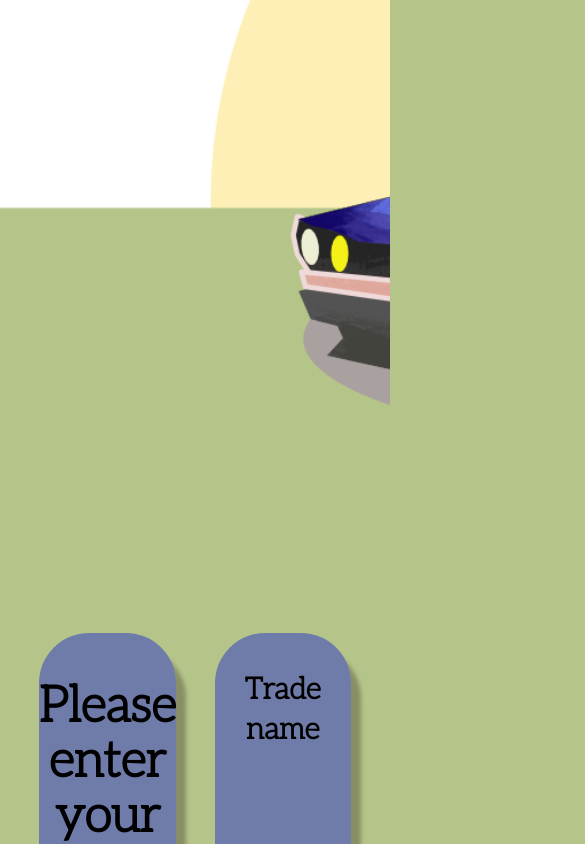
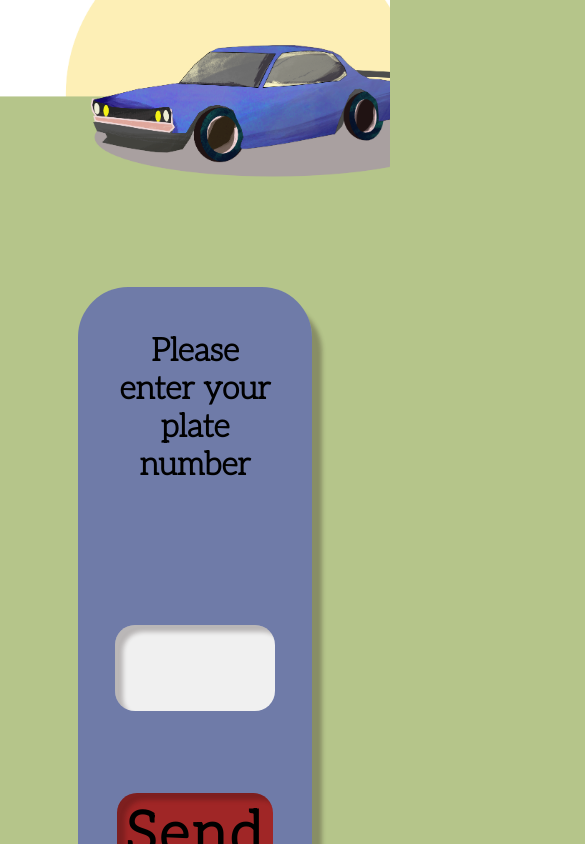
Before and after one commit to brzeczkowskaw/car-vin-number, a Vue app: page / in a window 390 px wide. Shown: the top 844 px of the page, 585 px wide, since content can reach past the window. Built offline with nearby package versions, Linux system fonts and the light colour scheme; no server answers.

Commit message:
Add responsive views

```diff
--- a/src/App.vue
+++ b/src/App.vue
@@ -1,6 +1,6 @@
 <template>
   <div id="app">
-    <div>
+    <div class="ilustration">
       <Ilustration />
     </div>
     <div>
@@ -41,6 +41,11 @@
   margin: 0;
   padding: 0;
 }
+
+.ilustration {
+  justify-content: center;
+}
+
 .frames {
   display: flex;
   flex-direction: row;
--- a/src/components/Frames.vue
+++ b/src/components/Frames.vue
@@ -156,4 +156,25 @@
   justify-items: center;
   padding-top: 2vh;
 }
+
+@media (max-width: 1100px) {
+  .frames {
+    display: flex;
+    flex-direction: column;
+    align-items: center;
+  }
+
+  .frame {
+    margin-bottom: 5vh;
+    width: 60vw;
+  }
+
+  .btn {
+    width: 40vw;
+  }
+
+  .input {
+    width: 40vw;
+  }
+}
 </style>
--- a/src/components/Ilustration.vue
+++ b/src/components/Ilustration.vue
@@ -17,4 +17,33 @@
   background-image: url(../assets/autko1.png);
   background-size: cover;
 }
+
+@media (min-width: 721px) and (max-width: 1100px) {
+  .ilustration {
+    height: 50vh;
+    margin-top: -5vh;
+  }
+}
+
+@media (min-width: 531px) and (max-width: 720px) {
+  .ilustration {
+    height: 40vh;
+    margin-top: -5vh;
+  }
+}
+
+@media (min-width: 401px) and (max-width: 530px) {
+  .ilustration {
+    height: 30vh;
+    margin-top: -5vh;
+  }
+}
+
+@media (max-width: 400px) {
+  .ilustration {
+    height: 25vh;
+    margin-top: -1vh;
+  }
+}
+
 </style>
--- a/src/components/NameText.vue
+++ b/src/components/NameText.vue
@@ -28,4 +28,15 @@
   line-height: 40px;
   text-align: center;
 }
+
+@media (max-width: 1100px) {
+  .name {
+    width: 45vw
+  }
+
+  .text {
+    font-size: 20px;
+    line-height: 25px;
+  }
+}
 </style>
--- a/src/components/ResultText.vue
+++ b/src/components/ResultText.vue
@@ -27,5 +27,17 @@
   font-size: 36px;
   line-height: 40px;
   text-align: center;
+  color: #A02626
+}
+
+@media (max-width: 1100px) {
+  .result {
+    width: 45vw
+  }
+
+  .text {
+    font-size: 26px;
+    line-height: 30px;
+  }
 }
 </style>
--- a/src/components/Slider.vue
+++ b/src/components/Slider.vue
@@ -39,9 +39,9 @@
       const car = JSON.stringify(results);
       const cars = JSON.parse(car);
 
-      const random1 = Math.floor(Math.random() * 100 + 1);
-      const random2 = Math.floor(Math.random() * 100 + 2);
-      const random3 = Math.floor(Math.random() * 100 + 3);
+      const random1 = Math.floor(Math.random() * 10 + 1);
+      const random2 = Math.floor(Math.random() * 10 + 2);
+      const random3 = Math.floor(Math.random() * 10 + 3);
 
       this.picSrc1 = cars.photos[random1].src.original;
       this.picAlt1 = cars.photos[random1].photographer;
@@ -64,4 +64,11 @@
   justify-content: space-evenly;
   margin-bottom: 5vh;
 }
+
+@media (max-width: 1100px) {
+  .slider {
+    display: flex;
+    flex-direction: column
+  }
+}
 </style>
--- a/src/components/Title.vue
+++ b/src/components/Title.vue
@@ -24,8 +24,17 @@
 
 .text {
   font-family: 'Aleo', serif;
-  font-size: 50px;
-  line-height: 55px;
+  font-size: 3em;
   text-align: center;
 }
+
+@media (max-width: 1100px) {
+  .text {
+    font-size: 2em;
+  }
+
+  .title {
+    width: 40vw;
+  }
+}
 </style>
```
Lines whose indentation alone changed are shown as unchanged.
